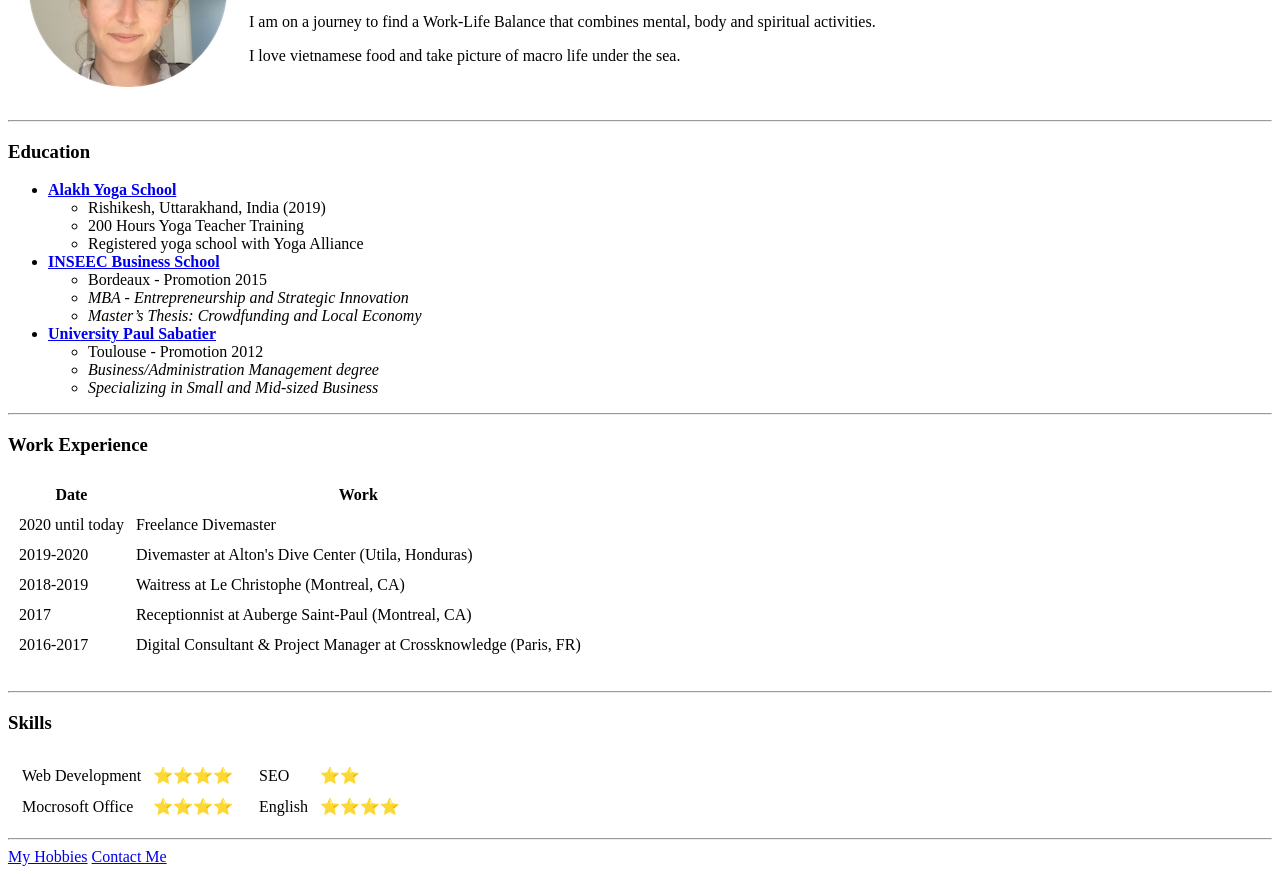
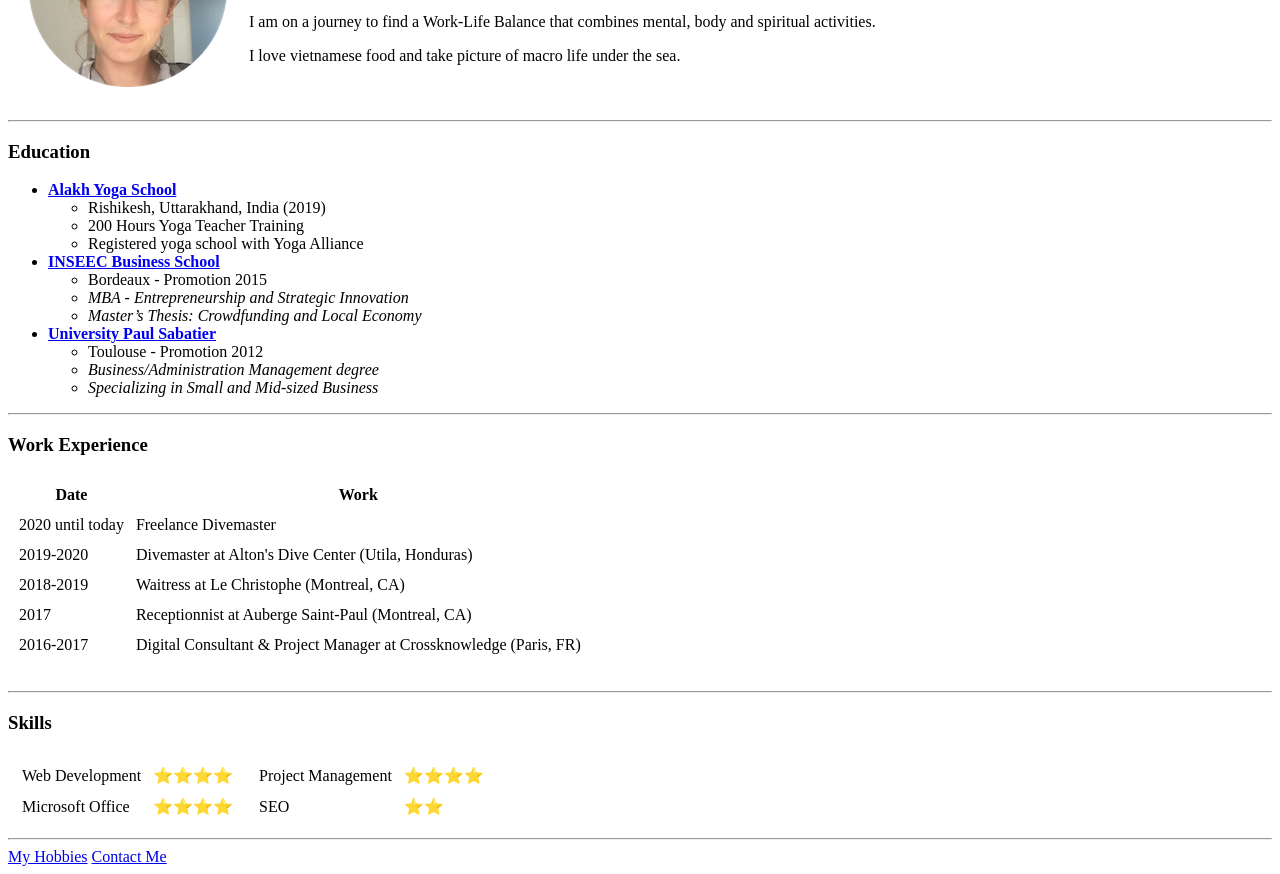
Before and after one commit to chloeafp/cv, a plain HTML site: page index.html in a window 1280 px wide. Shown: the part 140-1014 px from the top of the page. Drawn offline with Linux system fonts and the light colour scheme.

Commit message:
Update index.html

```diff
--- a/index.html
+++ b/index.html
@@ -88,20 +88,20 @@
             <td>⭐⭐⭐⭐</td>
           </tr>
           <tr>
-            <td>Mocrosoft Office </td>
+            <td>Microsoft Office </td>
             <td>⭐⭐⭐⭐</td>
           </tr>
         </table>
       </td>
       <td>
         <table cellspacing="10">
+           <tr>
+            <td>Project Management</td>
+            <td>⭐⭐⭐⭐</td>
+          </tr>
           <tr>
             <td>SEO </td>
             <td>⭐⭐</td>
-          </tr>
-          <tr>
-            <td>English</td>
-            <td>⭐⭐⭐⭐</td>
           </tr>
         </table>
       </td>
```
